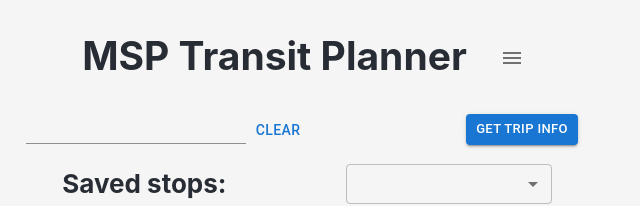
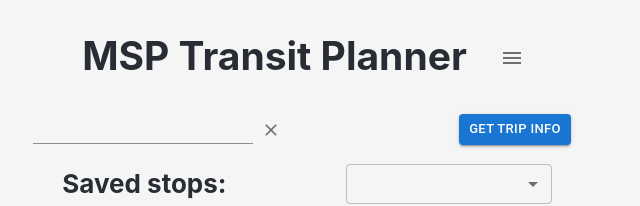
Before and after one commit to cjdufault/msp-next-trip, a React (Create React App) app: page / in a window 1280 px wide. Shown: the top 206 px of the page, without its empty margins (333-973 px from the left). Built offline with nearby package versions, Linux system fonts and the light colour scheme.

Commit message:
make clear button an icon, disable re-request when stop number not set

```diff
--- a/src/components/NextTripLookup.jsx
+++ b/src/components/NextTripLookup.jsx
@@ -11,6 +11,7 @@ import Select from '@mui/material/Select';
 import MenuItem from '@mui/material/MenuItem';
 import SaveIcon from '@mui/icons-material/Save';
 import DeleteIcon from '@mui/icons-material/Delete';
+import ClearIcon from '@mui/icons-material/Clear';
 import getNextTrip from '../data/tripData';
 
 export const NextTripLookup = ({ mapDisplayCallback, clearStopCallback, currentStop }) => {
@@ -126,7 +127,7 @@ export const NextTripLookup = ({ mapDisplayCallback, clearStopCallback, currentS
   // re-requests trip data every 30 seconds
   useEffect(() => {
     const timeout = setTimeout(() => {
-      fetchNextTrips(stopNumber);
+      if (stopNumber) fetchNextTrips(stopNumber);
     }, 30000);
     return () => clearTimeout(timeout);
   });
@@ -156,7 +157,7 @@ export const NextTripLookup = ({ mapDisplayCallback, clearStopCallback, currentS
                 setInternalValue(stopNumber);
               }}
             />
-            <Button onClick={clearAll}>{'Clear'}</Button>
+            <IconButton onClick={clearAll}><ClearIcon fontSize={'small'}/></IconButton>
           </div>
           <div className={'stop-input-form__buttons'}>
             <Button
```
